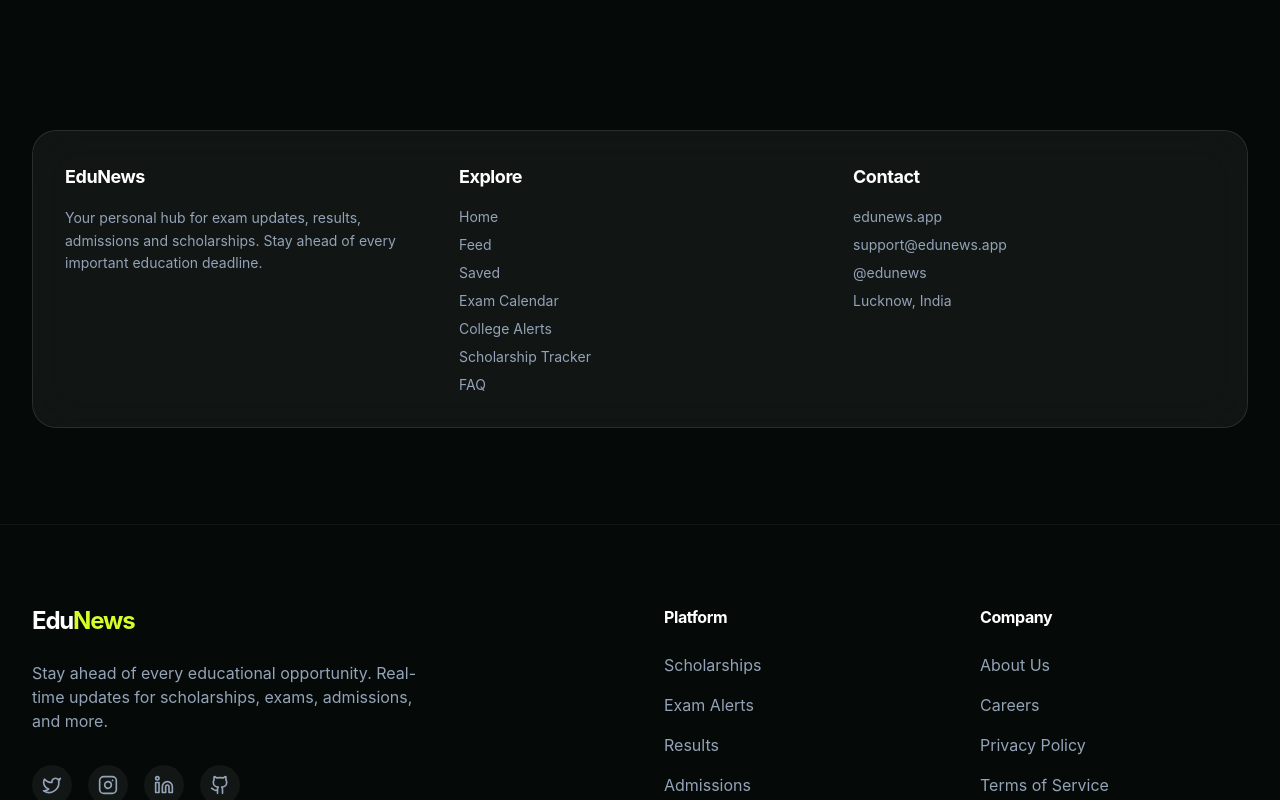
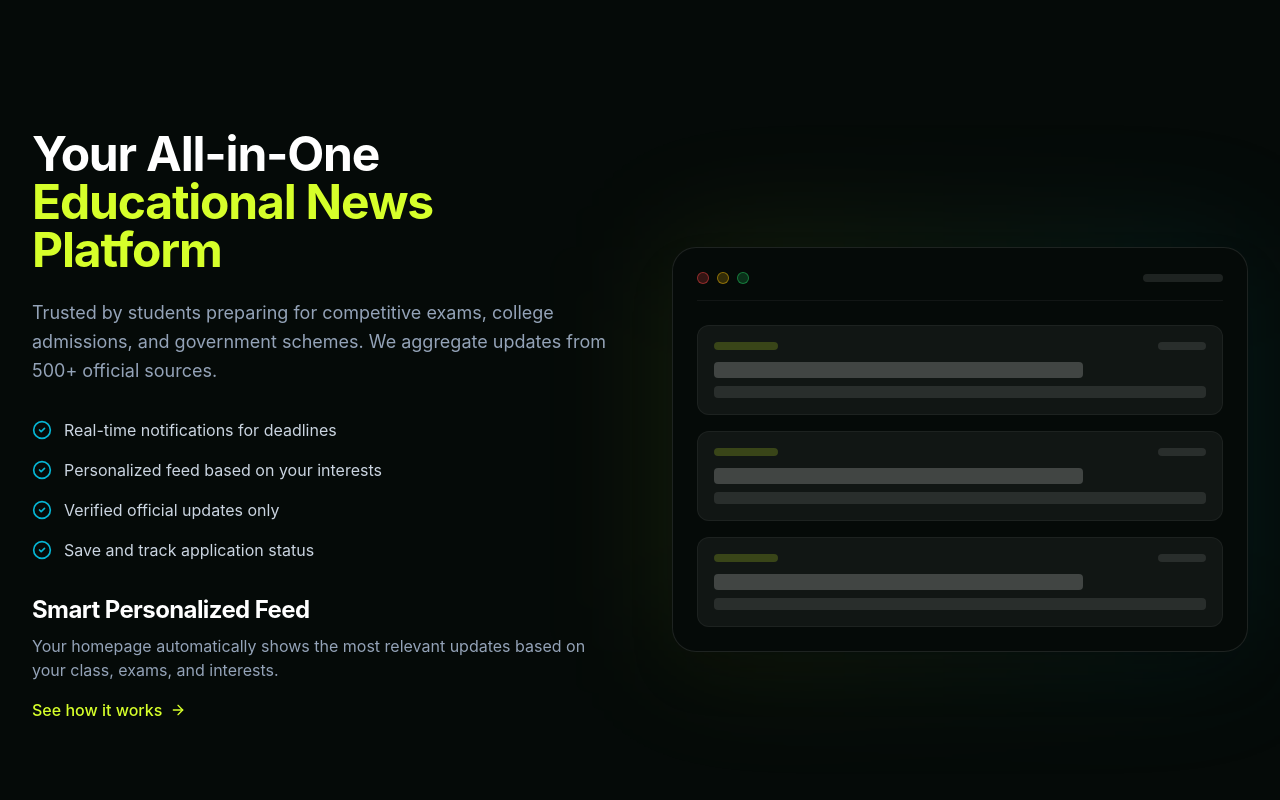
Before and after one commit to laxmiv101085-web/Edu-News, a Next.js app in the folder apps/web/: page / in a window 1280 px wide. Shown: the part 1300-2100 px from the top of the page. Built offline with nearby package versions, Linux system fonts and the light colour scheme; no server answers.

Commit message:
Revert Highlight section to original
- Restore original 'Highlight' component content (black blank section)
- Keep 'New' badge floating card in Hero section
- Remove 3-column info block

```diff
--- a/apps/web/src/components/landing/Highlight.tsx
+++ b/apps/web/src/components/landing/Highlight.tsx
@@ -7,43 +7,79 @@ const Highlight = () => {
     return (
         <section className="py-24 relative overflow-hidden">
             <div className="max-w-7xl mx-auto px-4 sm:px-6 lg:px-8">
-                <div className="relative z-10">
-                    <div className="p-8 rounded-3xl bg-white/5 border border-white/10 backdrop-blur-xl">
-                        <div className="grid md:grid-cols-3 gap-8">
-                            {/* Column 1 */}
-                            <div>
-                                <h4 className="font-bold text-white text-lg mb-4">EduNews</h4>
-                                <p className="text-sm text-neutral-400 leading-relaxed">
-                                    Your personal hub for exam updates, results, admissions and scholarships. Stay ahead of every important education deadline.
-                                </p>
+                <div className="grid lg:grid-cols-2 gap-16 items-center">
+                    <motion.div
+                        initial={{ opacity: 0, x: -20 }}
+                        whileInView={{ opacity: 1, x: 0 }}
+                        transition={{ duration: 0.6 }}
+                        viewport={{ once: true }}
+                    >
+                        <h2 className="text-4xl lg:text-5xl font-bold text-white mb-6">
+                            Your All-in-One <br />
+                            <span className="text-accent-yellow">Educational News Platform</span>
+                        </h2>
+                        <p className="text-lg text-neutral-400 mb-8 leading-relaxed">
+                            Trusted by students preparing for competitive exams, college admissions, and government schemes. We aggregate updates from 500+ official sources.
+                        </p>
+
+                        <div className="space-y-4 mb-8">
+                            {[
+                                'Real-time notifications for deadlines',
+                                'Personalized feed based on your interests',
+                                'Verified official updates only',
+                                'Save and track application status'
+                            ].map((item, i) => (
+                                <div key={i} className="flex items-center text-neutral-300">
+                                    <CheckCircle2 className="w-5 h-5 text-accent-cyan mr-3" />
+                                    {item}
+                                </div>
+                            ))}
+                        </div>
+
+                        <div className="mb-12">
+                            <h3 className="text-2xl font-bold text-white mb-2">Smart Personalized Feed</h3>
+                            <p className="text-neutral-400 mb-4">
+                                Your homepage automatically shows the most relevant updates based on your class, exams, and interests.
+                            </p>
+                            <Link href="/feed" className="inline-flex items-center text-accent-yellow font-medium hover:text-white transition-colors">
+                                See how it works <ArrowRight className="w-4 h-4 ml-2" />
+                            </Link>
+                        </div>
+                    </motion.div>
+
+                    <motion.div
+                        initial={{ opacity: 0, scale: 0.95 }}
+                        whileInView={{ opacity: 1, scale: 1 }}
+                        transition={{ duration: 0.8 }}
+                        viewport={{ once: true }}
+                        className="relative"
+                    >
+                        <div className="absolute inset-0 bg-gradient-to-r from-accent-yellow/10 to-accent-cyan/10 rounded-3xl filter blur-3xl"></div>
+                        <div className="relative bg-bg-dark border border-white/10 rounded-3xl p-6 shadow-2xl">
+                            {/* Mock Feed UI */}
+                            <div className="flex items-center justify-between mb-6 border-b border-white/5 pb-4">
+                                <div className="flex gap-2">
+                                    <div className="w-3 h-3 rounded-full bg-red-500/20 border border-red-500/50"></div>
+                                    <div className="w-3 h-3 rounded-full bg-yellow-500/20 border border-yellow-500/50"></div>
+                                    <div className="w-3 h-3 rounded-full bg-green-500/20 border border-green-500/50"></div>
+                                </div>
+                                <div className="h-2 w-20 bg-white/10 rounded-full"></div>
                             </div>
 
-                            {/* Column 2 */}
-                            <div>
-                                <h4 className="font-bold text-white text-lg mb-4">Explore</h4>
-                                <ul className="space-y-2 text-sm text-neutral-400">
-                                    <li className="hover:text-accent-yellow cursor-pointer transition-colors">Home</li>
-                                    <li className="hover:text-accent-yellow cursor-pointer transition-colors">Feed</li>
-                                    <li className="hover:text-accent-yellow cursor-pointer transition-colors">Saved</li>
-                                    <li className="hover:text-accent-yellow cursor-pointer transition-colors">Exam Calendar</li>
-                                    <li className="hover:text-accent-yellow cursor-pointer transition-colors">College Alerts</li>
-                                    <li className="hover:text-accent-yellow cursor-pointer transition-colors">Scholarship Tracker</li>
-                                    <li className="hover:text-accent-yellow cursor-pointer transition-colors">FAQ</li>
-                                </ul>
-                            </div>
-
-                            {/* Column 3 */}
-                            <div>
-                                <h4 className="font-bold text-white text-lg mb-4">Contact</h4>
-                                <ul className="space-y-2 text-sm text-neutral-400">
-                                    <li>edunews.app</li>
-                                    <li>support@edunews.app</li>
-                                    <li>@edunews</li>
-                                    <li>Lucknow, India</li>
-                                </ul>
+                            <div className="space-y-4">
+                                {[1, 2, 3].map((i) => (
+                                    <div key={i} className="p-4 rounded-xl bg-white/5 border border-white/5 hover:bg-white/10 transition-colors">
+                                        <div className="flex justify-between items-start mb-3">
+                                            <div className="h-2 w-16 bg-accent-yellow/20 rounded-full"></div>
+                                            <div className="h-2 w-12 bg-white/10 rounded-full"></div>
+                                        </div>
+                                        <div className="h-4 w-3/4 bg-white/20 rounded mb-2"></div>
+                                        <div className="h-3 w-full bg-white/10 rounded"></div>
+                                    </div>
+                                ))}
                             </div>
                         </div>
-                    </div>
+                    </motion.div>
                 </div>
             </div>
         </section>
```
